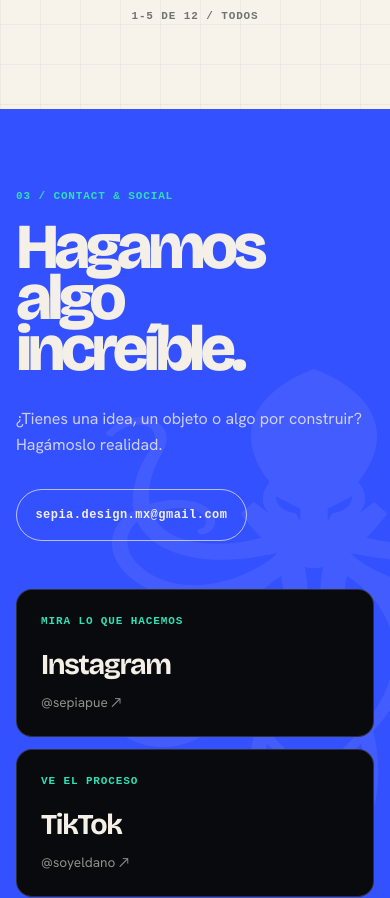
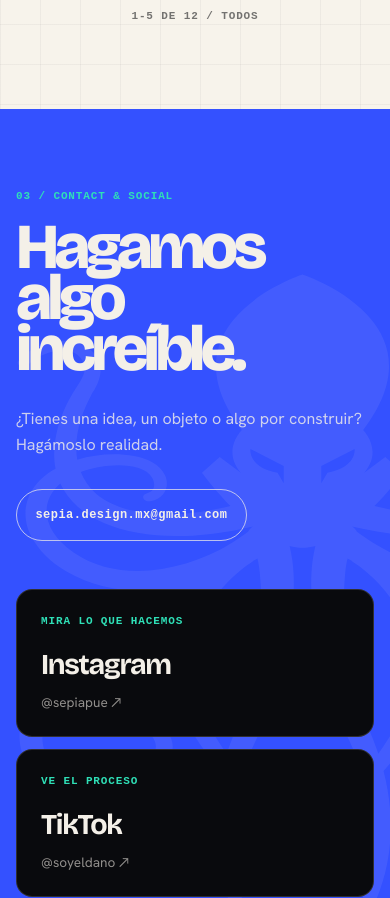
Before and after one commit to daniel-perez-coa/sepia-web, a website built with Vite: page index.html in a window 390 px wide. Shown: the part 4737-5635 px from the top of the page. Built offline with nearby package versions, Linux system fonts and the light colour scheme; a web font is replaced by a local one.

Commit message:
Scale contact kraken watermark

```diff
--- a/src/scss/sections/_contact.scss
+++ b/src/scss/sections/_contact.scss
@@ -14,9 +14,9 @@
   position: absolute;
   z-index: -1;
   top: 50%;
-  right: clamp(-19rem, -12vw, -8rem);
-  width: min(76vw, 78rem);
-  height: 92%;
+  right: clamp(-38rem, -30vw, -16rem);
+  width: min(128vw, 128rem);
+  height: 148%;
   transform: translateY(-50%);
   content: '';
   background: rgba(244, 240, 232, 0.09);
@@ -126,9 +126,9 @@
 
 @media (max-width: 60rem) {
   .contact::before {
-    right: -48vw;
-    width: 135vw;
-    height: 78%;
+    right: -70vw;
+    width: 185vw;
+    height: 140%;
     background: rgba(244, 240, 232, 0.075);
   }
 
```
